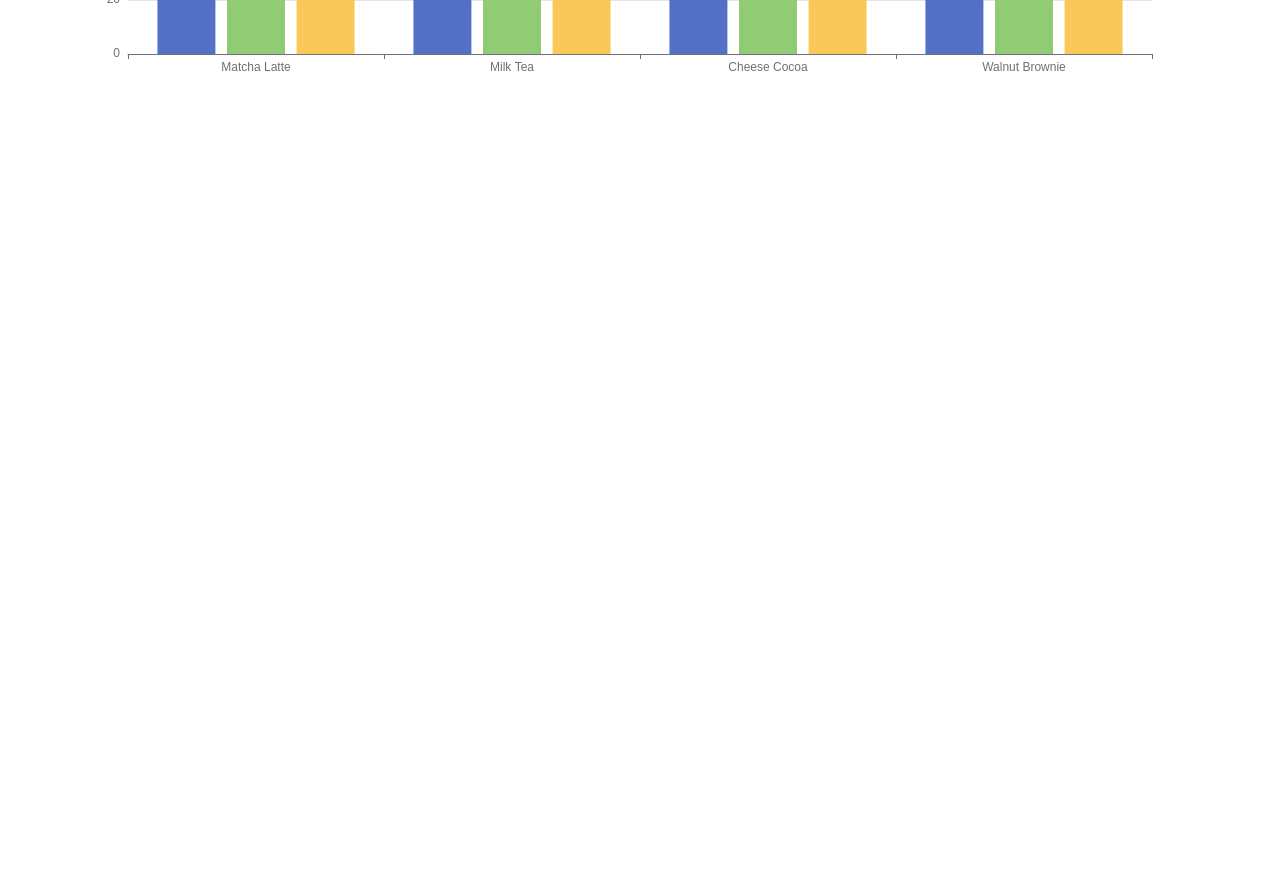
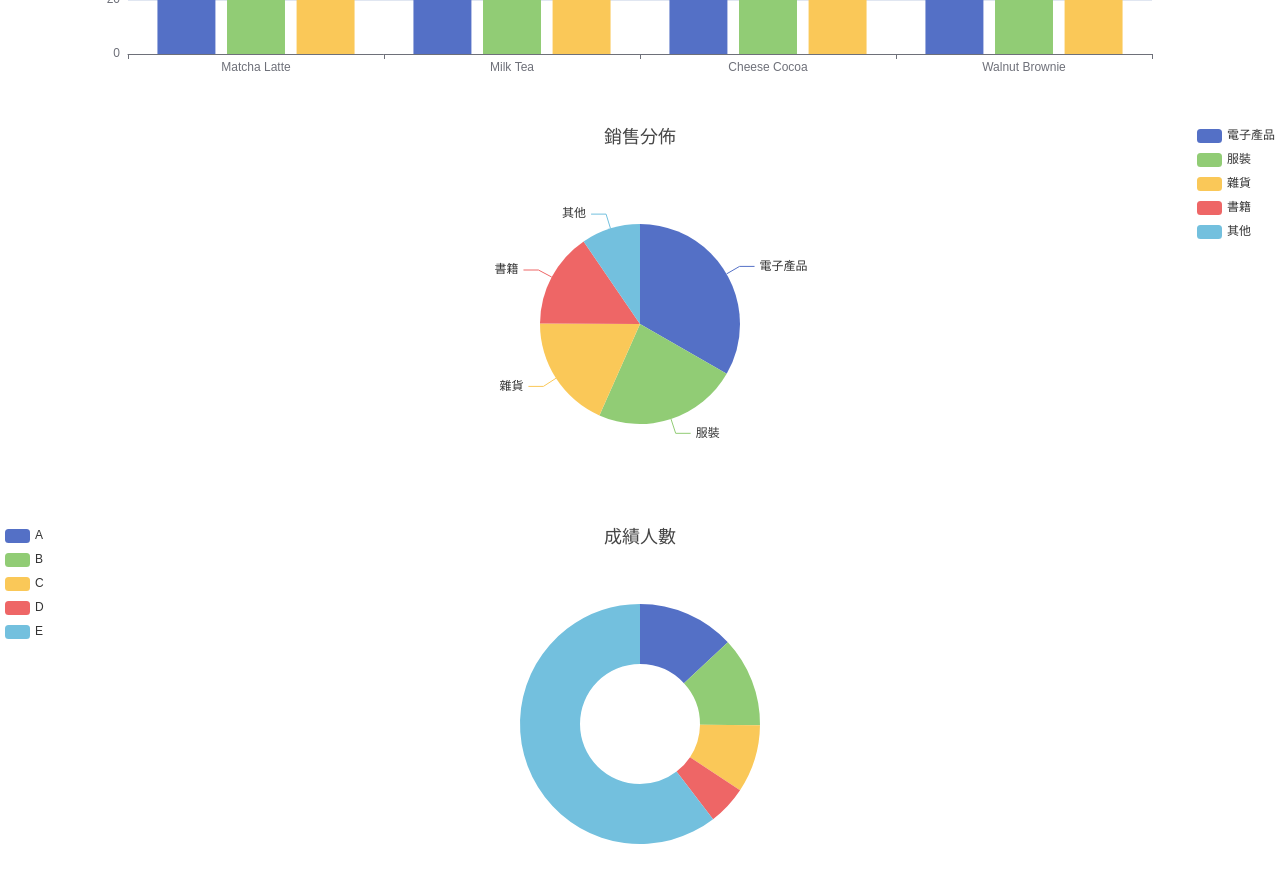
Before and after one commit to zhao1995chen/try-echarts, a Vue app: page / in a window 1280 px wide. Shown: the part 1260-2142 px from the top of the page. Before the commit the page ends 1384 px from the top, so only its background shows below. Built offline with nearby package versions, Linux system fonts and the light colour scheme.

Commit message:
feat: 🎸 Pie Chart

```diff
--- a/src/App.vue
+++ b/src/App.vue
@@ -4,6 +4,8 @@
   <BarChart :dataset-data="barDatasetData" />
   <h2>使用封裝後的 useChart</h2>
   <Chart :option-data="chartOptionData" />
+  <Chart :option-data="pieOptionData" />
+  <Chart :option-data="pieOptionData2" />
 </template>
 
 <script setup lang="ts">
@@ -42,6 +44,89 @@ const chartOptionData = {
   },
   series: [{ type: 'bar' }, { type: 'bar' }, { type: 'bar' }],
 }
+
+const pieOptionData = {
+  title: {
+    text: '銷售分佈',
+    left: 'center',
+  },
+  tooltip: {
+    trigger: 'item',
+  },
+  legend: {
+    orient: 'vertical',
+    right: 'right',
+  },
+  dataset: {
+    source: [
+      ['類別', '銷售額'],
+      ['電子產品', 1048],
+      ['服裝', 735],
+      ['雜貨', 580],
+      ['書籍', 484],
+      ['其他', 300],
+    ],
+  },
+  series: [
+    {
+      name: '銷售額',
+      type: 'pie',
+      radius: '50%', // 配置陣列可顯示為圓環圖
+      encode: {
+        itemName: '類別', // 將 '類別' 列映射到每個扇形的名稱
+        value: '銷售額', // 將 '銷售額' 列映射到每個扇形的數值
+      },
+      emphasis: {
+        itemStyle: {
+          shadowBlur: 10,
+          shadowOffsetX: 0,
+          shadowColor: 'rgba(0, 0, 0, 0.5)',
+        },
+      },
+    },
+  ],
+}
+
+const pieOptionData2 = {
+  title: {
+    text: '成績人數',
+    left: 'center',
+  },
+  legend: {
+    orient: 'vertical',
+    x: 'left',
+    data: ['A', 'B', 'C', 'D', 'E'],
+  },
+  tooltip: {},
+  series: [
+    {
+      type: 'pie',
+      radius: ['30%', '60%'],
+      avoidLabelOverlap: false,
+      label: {
+        show: false,
+        position: 'center',
+      },
+      labelLine: {
+        show: false,
+      },
+      emphasis: {
+        label: {
+          show: true,
+          fontSize: '30',
+          fontWeight: 'bold',
+        },
+      },
+      data: [
+        { value: 335, name: 'A' },
+        { value: 310, name: 'B' },
+        { value: 234, name: 'C' },
+        { value: 135, name: 'D' },
+        { value: 1548, name: 'E' },
+      ],
+    },
+  ],
+}
 </script>
 
 <style>
--- a/src/plugins/chart.ts
+++ b/src/plugins/chart.ts
@@ -14,12 +14,19 @@ import {
   DatasetComponentOption,
   TransformComponent
 } from 'echarts/components'
-import { BarChart, BarSeriesOption, LineChart, LineSeriesOption } from 'echarts/charts'
+import {
+  BarChart,
+  BarSeriesOption,
+  LineChart,
+  LineSeriesOption,
+  PieChart,
+  PieSeriesOption } from 'echarts/charts'
 import { CanvasRenderer } from 'echarts/renderers'
 
 type ECOption = ComposeOption<
 | BarSeriesOption
 | LineSeriesOption
+| PieSeriesOption
 | TitleComponentOption
 | ToolboxComponentOption
 | TooltipComponentOption
@@ -38,6 +45,7 @@ use([
   TransformComponent,
   LineChart,
   BarChart,
+  PieChart,
   CanvasRenderer
 ])
 
```
